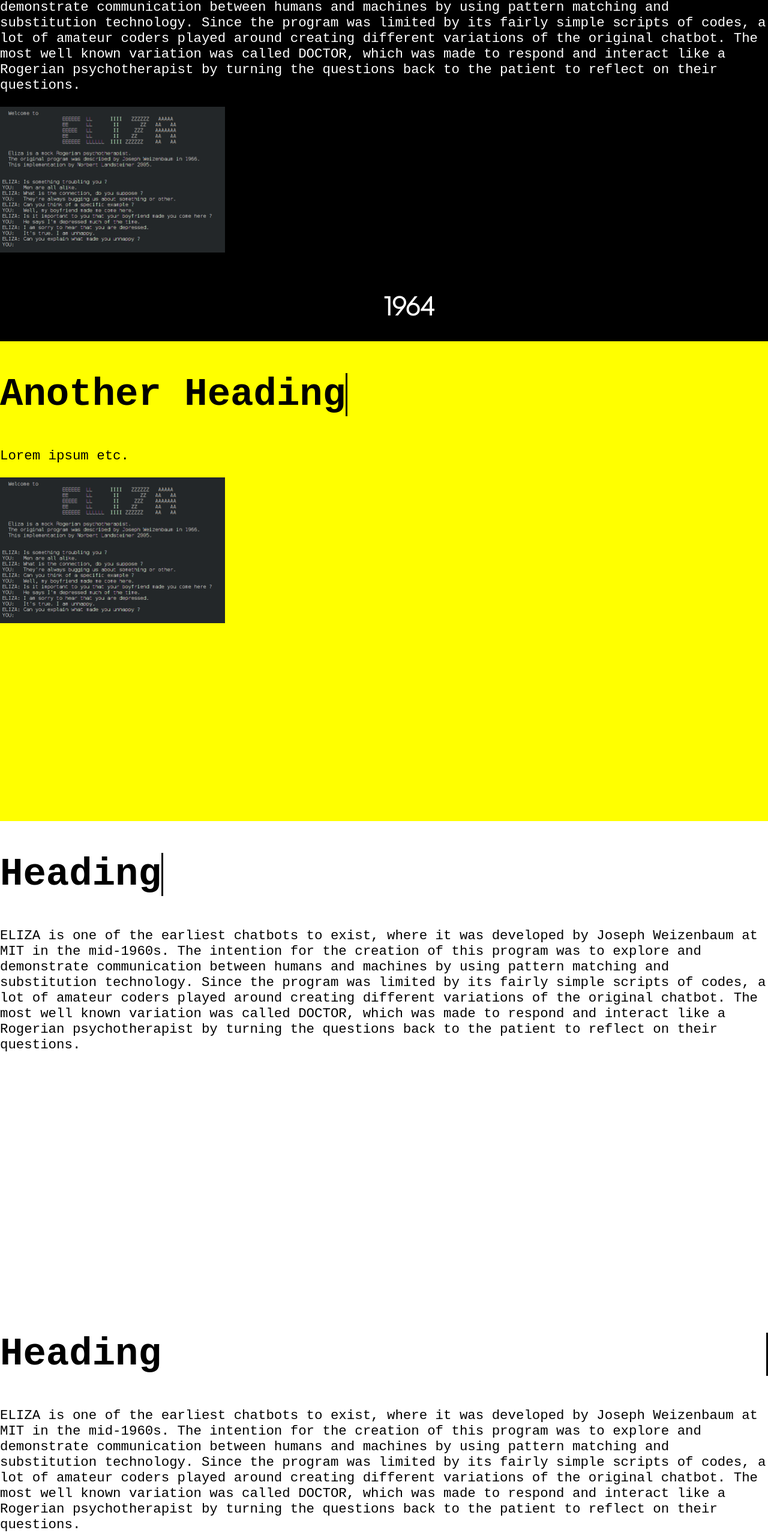
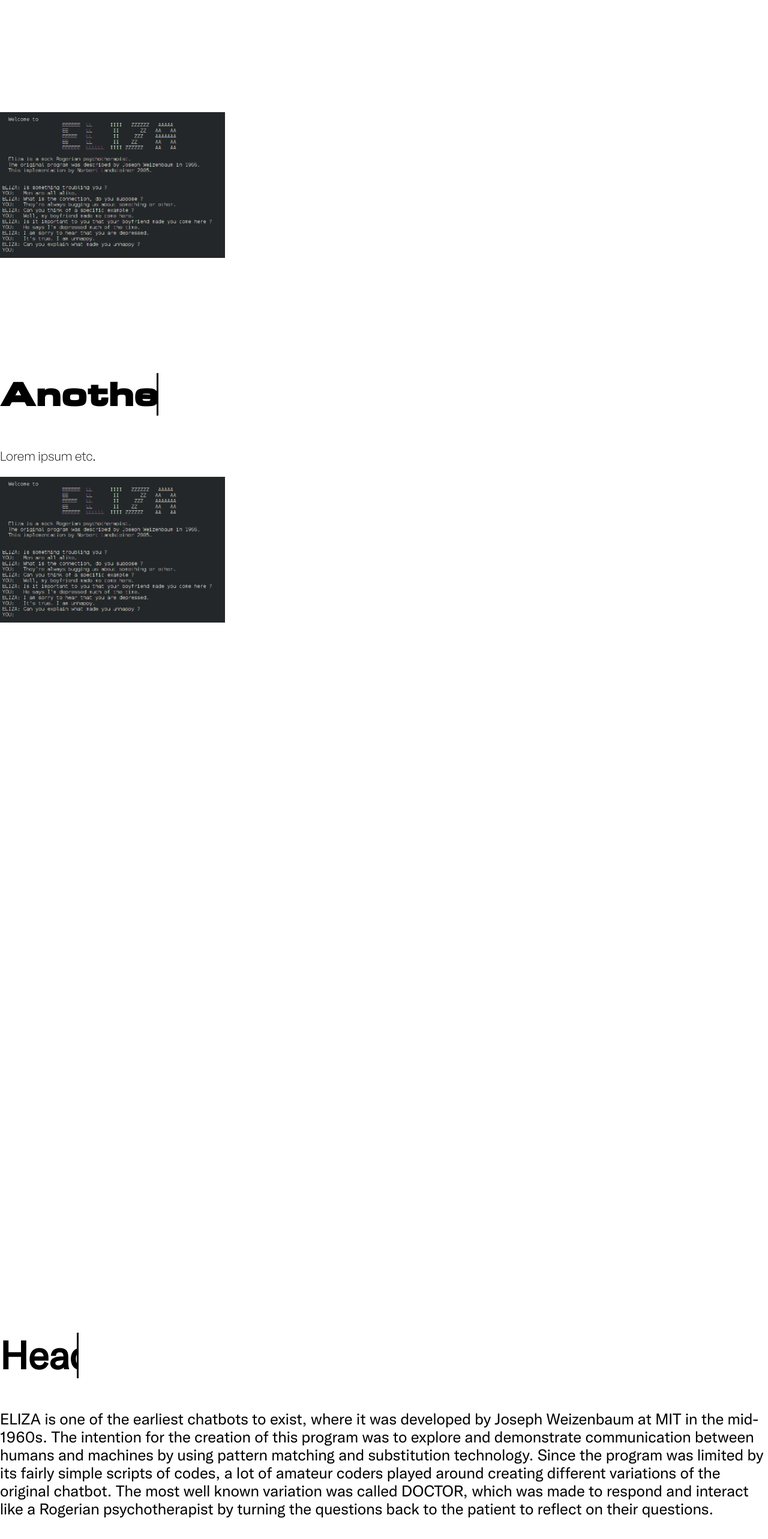
Before and after one commit to rtakahashi3/rtakahashi3.github.io, a plain HTML site: page index.html in a window 1280 px wide. Shown: the part 231-2797 px from the top of the page at 60% size. Drawn offline with nearby package versions, Linux system fonts and the light colour scheme.

Commit message:
Update style.css

```diff
--- a/style.css
+++ b/style.css
@@ -3,45 +3,84 @@
     white-space: nowrap;
     overflow: hidden;
     border-right: 3px solid;
-    font-family: monospace;
     font-size: 4rem;
     white-space: nowrap;
 }
-
 .heading.one {
     width: 5ch;
+    font-family: monospace;
 }
-
 .heading.two {
-    width: 15ch;
+    width: 5ch;
+    font-family: "microstyle";
 }
-
 .heading.three {
-    width: 7ch;
+    width: 3ch;
+    font-family: "sfpro";
+}
+.heading.four {
+    width: 3ch;
+    font-family: "TwitterChirp";
+}
+.heading.five {
+    width: 21ch;
+    font-family: "andalemono";
 }
 
 .heading.one.show {
     color: white;
     animation: typing 0.7s steps(5), blink .5s step-end infinite alternate;
 }
-
 .heading.two.show {
     color: black;
-    animation: typing 1.5s steps(15), blink .5s step-end infinite alternate;
+    animation: typing 0.7s steps(5), blink .5s step-end infinite alternate;
 }
-
 .heading.three.show {
+    color: white;
+    animation: typing 0.5s steps(4), blink .5s step-end infinite alternate;
+}
+.heading.four.show {
     color: black;
-    animation: typing 0.7s steps(7), blink .5s step-end infinite alternate;
+    animation: typing 0.3s steps(3), blink .5s step-end infinite alternate;
 }
-
-.paragraph {
-    font-family: monospace;
-    font-size: 1.4rem;
+.heading.five.show {
+    color: black;
+    animation: typing 1s steps(21), blink .5s step-end infinite alternate;
 }
 
 .paragraph.one {
     color: white;
+    font-family: monospace;
+    font-size: 1.5rem;
+}
+.paragraph.two {
+    color: black;
+    font-family: "GeneralSans";
+    font-size: 1.3rem;
+}
+.paragraph.three {
+    color: white;
+    font-family: "sfpro";
+    font-size: 1.6rem;
+}
+.paragraph.four {
+    color: black;
+    font-family: "TwitterChirp";
+    font-size: 1.6rem;
+}
+.paragraph.five {
+    color: black;
+    font-family: "GeneralSans";
+    font-size: 1.6rem;
+}
+
+/* additional paragraph */
+.ad-paragraph {
+    display: flex;
+    gap: 50px;
+    max-height: 30%!important;
+    max-width: 1200px!important;
+    align-items: center;
 }
 
 .container {
@@ -52,14 +91,6 @@
     height: 100vh;
 }
 
-.container.one {
-    background-color: black;
-}
-
-.container.two {
-    background-color: yellow;
-}
-
 .container-body {
     flex-grow: 1;
     margin: 0 auto;
@@ -68,17 +99,19 @@
     max-width: 1300px!important;
 }
 
-.container-body.one {
-    background-color: black;
-}
-
 .scroll-progress {
     width: 0;
-    background-color: #000000;
+    background-color: #333333;
     height: 10px;
     position: fixed;
     bottom: 0;
     left: 0;
+}
+
+.extraheading {
+    font-family: "GeneralSans";
+    font-weight: bold;
+    font-size: 2rem;
 }
 
 html {
@@ -104,7 +137,7 @@ section {
 header {
     position: fixed;
     bottom: 30px;
-    left: 50%;
+    left: 48%;
     margin: 0 auto;
     color: white;
     font-size: 2.8rem;
@@ -118,7 +151,6 @@ header {
       width: 0
     }
 }
-
 @keyframes blink {
     50% {
       border-color: transparent
@@ -127,5 +159,21 @@ header {
 
 @font-face {
     font-family: "GeneralSans";
-    src: url(fonts/GeneralSans-Light.woff2);
+    src: url("fonts/GeneralSans-Light.woff2");
 }
+@font-face {
+    font-family: "TwitterChirp";
+    src: url("fonts/chirp-regular-web.woff");
+}
+@font-face {
+    font-family: "microstyle";
+    src: url("fonts/microstyle.woff");
+}
+@font-face {
+    font-family: "sfpro";
+    src: url("fonts/sf-pro-text_regular.woff2");
+}
+@font-face {
+    font-family: "andalemono";
+    src: url("fonts/ANDALEMO.woff");
+}
```
